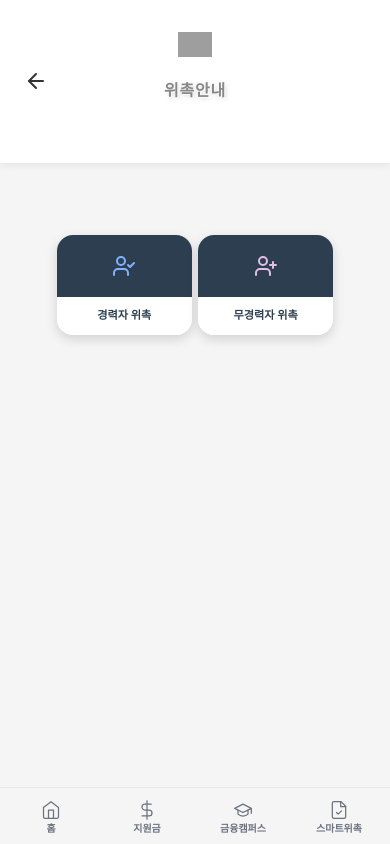
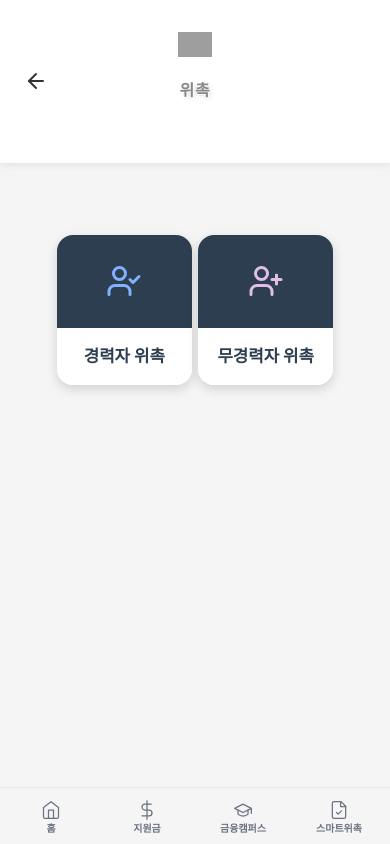
Before and after one commit to kim01033226699-lgtm/smartlink, a Next.js app: page /guidebook/onboarding in a window 390 px wide. Built offline with nearby package versions, Linux system fonts and the light colour scheme; no server answers; grey boxes are pictures that could not be loaded.

Commit message:
메뉴.내용일부수정

```diff
--- a/app/guidebook/guidebook.css
+++ b/app/guidebook/guidebook.css
@@ -321,13 +321,11 @@
   .category-box {
     min-height: 100px;
     height: auto;
-    min-width: 105px;
   }
 
   .department-card {
     min-height: 100px;
     height: auto;
-    min-width: 105px;
   }
 
   .guidebook-logo {
@@ -387,12 +385,5 @@
   .category-grid {
     width: 100%;
     box-sizing: border-box;
-    /* 3 columns are fine if min-width allows shrinking or screen is explicitly wide enough.
-       If 3 columns cause overflow, items shrink. */
-  }
-
-  .category-box {
-    /* Remove rigid min-width to prevent overflow on very small screens */
-    min-width: unset;
   }
 }
--- a/app/guidebook/onboarding/onboarding.css
+++ b/app/guidebook/onboarding/onboarding.css
@@ -170,10 +170,10 @@
   display: flex;
   flex-direction: column;
   align-self: stretch;
-  min-height: 120px;
+  min-height: 180px;
   height: auto;
-  min-width: 105px;
-  width: calc((100% - 1.5rem) / 3);
+  min-width: 157px;
+  width: calc((100% - 1.5rem) / 2);
 }
 
 .onboarding-page .category-box:hover {
@@ -183,7 +183,7 @@
 
 .onboarding-page .category-icon {
   background: #2C3E50;
-  padding: 1rem;
+  padding: 1.5rem;
   display: flex;
   justify-content: center;
   align-items: center;
@@ -192,8 +192,8 @@
 }
 
 .onboarding-page .category-icon svg {
-  width: 32px;
-  height: 32px;
+  width: 48px;
+  height: 48px;
 }
 
 .onboarding-page .category-box:nth-child(1) .category-icon {
@@ -206,8 +206,8 @@
 
 .onboarding-page .category-title {
   background: white;
-  padding: 1rem 0.5rem;
-  font-size: 0.9rem;
+  padding: 1.5rem 0.75rem;
+  font-size: 1.35rem;
   font-weight: 700;
   color: #2C3E50;
   margin: 0;
@@ -253,8 +253,8 @@
   box-shadow: 0 4px 12px rgba(225, 190, 231, 0.4);
 }
 
-.process-detail.inexperienced-process .detail-header {
-  border-bottom: 2px solid #E1BEE7;
+.process-detail.inexperienced-process .detail-header::after {
+  background: #E1BEE7;
 }
 
 .process-detail.inexperienced-process .detail-title {
@@ -276,23 +276,28 @@
 .detail-header {
   text-align: center;
   margin-bottom: 2rem;
-  padding-bottom: 1rem;
-  border-bottom: 2px solid #A8D5FF;
+  padding-bottom: 0;
+  border-bottom: none;
+  position: relative;
+}
+
+.detail-header::after {
+  content: "";
+  position: absolute;
+  bottom: 0;
+  left: 50%;
+  transform: translateX(-50%);
+  width: 40%;
+  height: 2px;
+  background: #A8D5FF;
 }
 
 .detail-title {
   font-size: 1.4rem;
   font-weight: 700;
   color: #0095FF;
-  margin: 0;
+  margin: 0 0 1rem 0;
 }
-
-.step-details {
-  display: flex;
-  flex-direction: column;
-  gap: 0.75rem;
-}
-
 /* Vertical Step Styles */
 .step-accordion {
   position: relative;
@@ -897,23 +902,23 @@
   }
 
   .onboarding-page .category-box {
-    min-height: 110px;
+    min-height: 165px;
     height: auto;
-    width: calc((100% - 1rem) / 3);
+    width: calc((100% - 1rem) / 2);
   }
 
   .onboarding-page .category-icon {
-    padding: 0.75rem 0.5rem;
+    padding: 1.125rem 0.75rem;
   }
 
   .onboarding-page .category-icon svg {
-    width: 28px;
-    height: 28px;
+    width: 42px;
+    height: 42px;
   }
 
   .onboarding-page .category-title {
-    padding: 0.75rem 0.3rem;
-    font-size: 0.75rem;
+    padding: 1.125rem 0.45rem;
+    font-size: 1.125rem;
   }
 }
 
@@ -937,24 +942,24 @@
   }
 
   .onboarding-page .category-box {
-    min-height: 100px;
+    min-height: 150px;
     height: auto;
-    min-width: 105px;
-    width: calc((100% - 0.8rem) / 3);
+    min-width: 157px;
+    width: calc((100% - 0.8rem) / 2);
   }
 
   .onboarding-page .category-icon {
-    padding: 0.65rem 0.3rem;
+    padding: 0.975rem 0.45rem;
   }
 
   .onboarding-page .category-icon svg {
-    width: 24px;
-    height: 24px;
+    width: 36px;
+    height: 36px;
   }
 
   .onboarding-page .category-title {
-    padding: 0.65rem 0.2rem;
-    font-size: 0.7rem;
+    padding: 0.975rem 0.3rem;
+    font-size: 1.05rem;
   }
 
   .process-tabs {
--- a/app/guidebook/onboarding/page.tsx
+++ b/app/guidebook/onboarding/page.tsx
@@ -71,7 +71,7 @@ export default function OnboardingPage() {
                 alt="GoodRich Logo"
                 className="onboarding-logo"
               /></div>
-            <div className="onboarding-badge">위촉안내</div>
+            <div className="onboarding-badge">위촉</div>
           </div>
         </header>
 
--- a/app/guidebook/page.tsx
+++ b/app/guidebook/page.tsx
@@ -24,7 +24,7 @@ export default function GuidebookPage() {
   const categories = [
     {
       id: 1,
-      title: '위촉안내',
+      title: '위촉',
       description: '위촉 및 해촉 프로세스 안내',
       path: '/guidebook/onboarding',
       icon: FileText,
```
